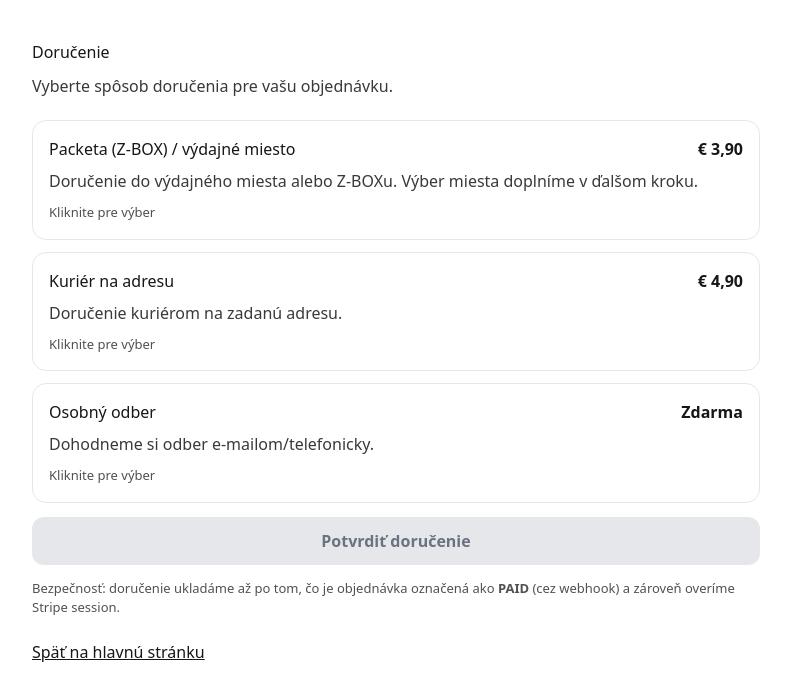
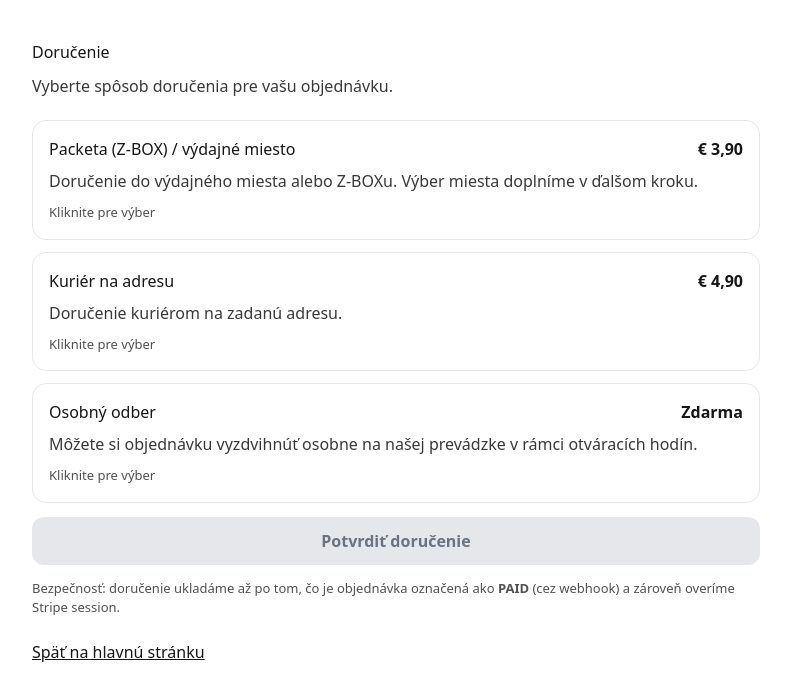
Before and after one commit to joyrick/eshop, a Next.js app: page /delivery in a window 1280 px wide. Shown: the top 696 px of the page, without its empty margins (244-1035 px from the left). Built offline with nearby package versions, Linux system fonts and the light colour scheme.

Commit message:
delivery: clarify pricing handled server-side

```diff
--- a/app/delivery/page.tsx
+++ b/app/delivery/page.tsx
@@ -28,7 +28,7 @@ const METHODS: DeliveryMethod[] = [
   {
     id: "pickup",
     title: "Osobný odber",
-    description: "Dohodneme si odber e-mailom/telefonicky.",
+    description: "Môžete si objednávku vyzdvihnúť osobne na našej prevádzke v rámci otváracích hodín.",
     priceLabel: "Zdarma",
   },
 ];
```
